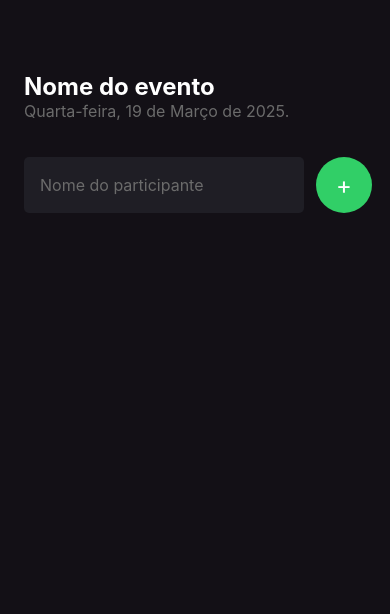
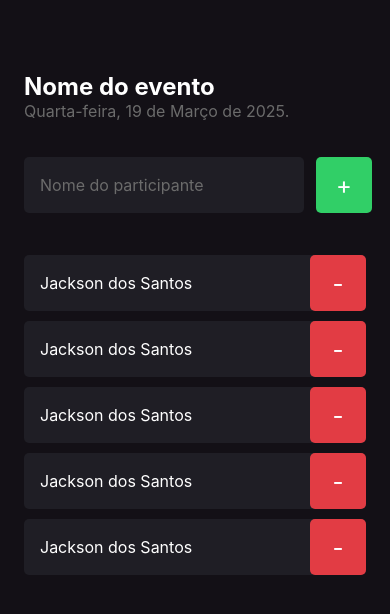
Before and after one commit to oeujack/imhere, a React Native app: screen / in a window 390 px wide. Shown: the top 614 px of the page. Built offline with nearby package versions, Linux system fonts and the light colour scheme.

Commit message:
[feat] ✨: Implementa componente de participantes

```diff
--- /dev/null
+++ b/src/components/Participant/index.tsx
@@ -0,0 +1,19 @@
+import { View, Text, TouchableOpacity } from 'react-native'
+import { styles } from './styles'
+
+export function Participant() {
+  const array = Array.from({ length: 5 }, (_, index) => index + 1)
+
+  return (
+    <>
+      {array.map((index) => (
+        <View style={styles.container} key={index}>
+          <Text style={styles.name}>Jackson dos Santos</Text>
+          <TouchableOpacity style={styles.buttonDelete}>
+            <Text style={styles.buttonText}>-</Text>
+          </TouchableOpacity>
+        </View>
+      ))}
+    </>
+  )
+}
--- /dev/null
+++ b/src/components/Participant/styles.ts
@@ -0,0 +1,30 @@
+import { StyleSheet } from 'react-native'
+
+export const styles = StyleSheet.create({
+  container: {
+    width: '100%',
+    backgroundColor: '#1F1E25',
+    borderRadius: 5,
+    flexDirection: 'row',
+    alignItems: 'center',
+    marginBottom: 10,
+  },
+  name: {
+    color: '#ffffff',
+    fontSize: 16,
+    flex: 1,
+    marginLeft: 16,
+  },
+  buttonText: {
+    color: '#ffffff',
+    fontSize: 24,
+  },
+  buttonDelete: {
+    width: 56,
+    height: 56,
+    borderRadius: 5,
+    backgroundColor: '#E23C44',
+    alignItems: 'center',
+    justifyContent: 'center',
+  },
+})
--- a/src/screens/Home/index.tsx
+++ b/src/screens/Home/index.tsx
@@ -1,5 +1,6 @@
 import { View, Text, TextInput, TouchableOpacity } from 'react-native'
 import { styles } from './styles'
+import { Participant } from '../../components/Participant'
 
 export function Home() {
   function handleAddUser() {
@@ -15,7 +16,6 @@
           style={styles.input}
           placeholder="Nome do participante"
           placeholderTextColor={'#6B6B6B'}
-          // serve para alterar o type do TextInput
           keyboardType="default"
         />
 
@@ -23,6 +23,7 @@
           <Text style={styles.buttonText}>+</Text>
         </TouchableOpacity>
       </View>
+      <Participant />
     </View>
   )
 }
--- a/src/screens/Home/styles.ts
+++ b/src/screens/Home/styles.ts
@@ -33,7 +33,7 @@
   buttonAdd: {
     width: 56,
     height: 56,
-    borderRadius: 56,
+    borderRadius: 5,
     backgroundColor: '#31CF67',
     alignItems: 'center',
     justifyContent: 'center',
```
